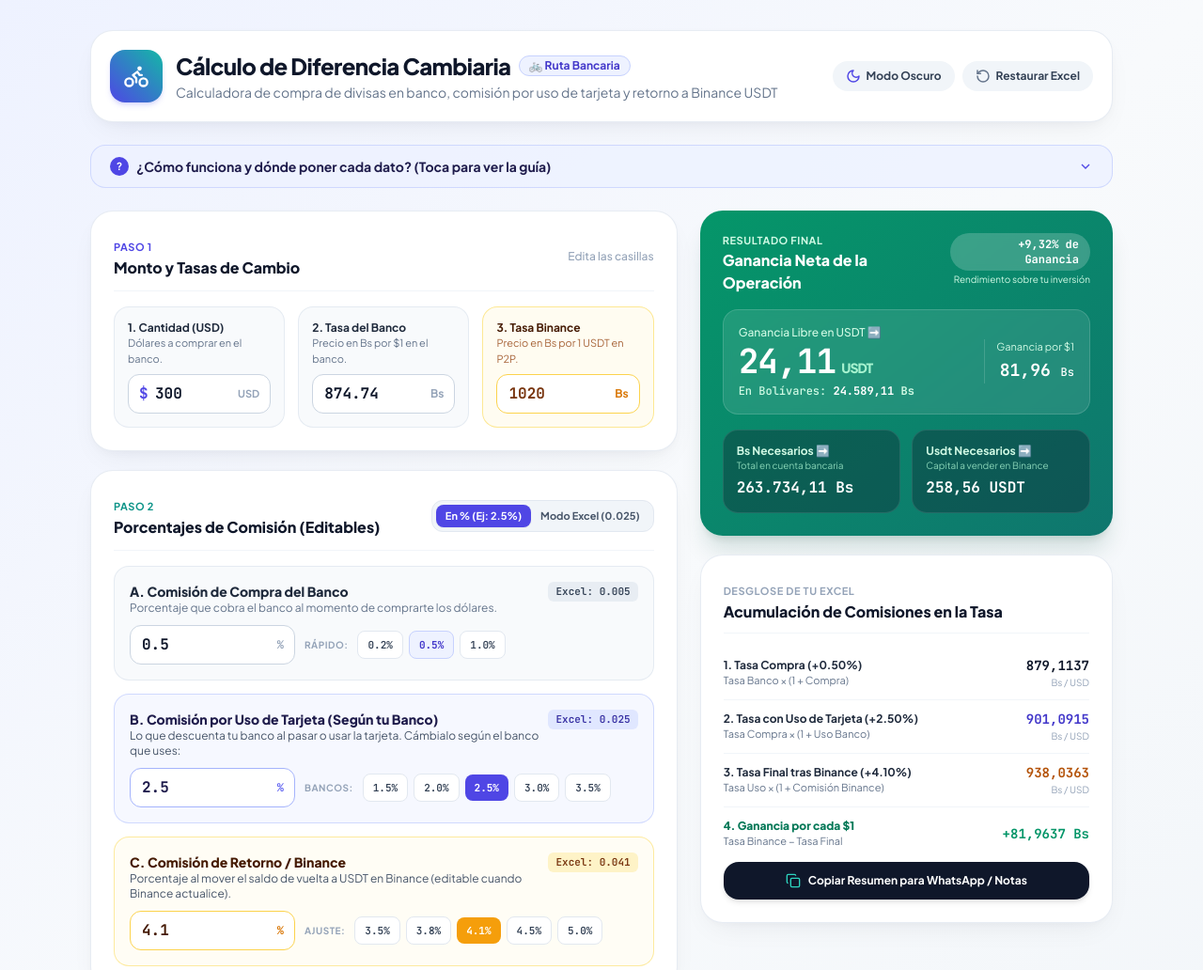
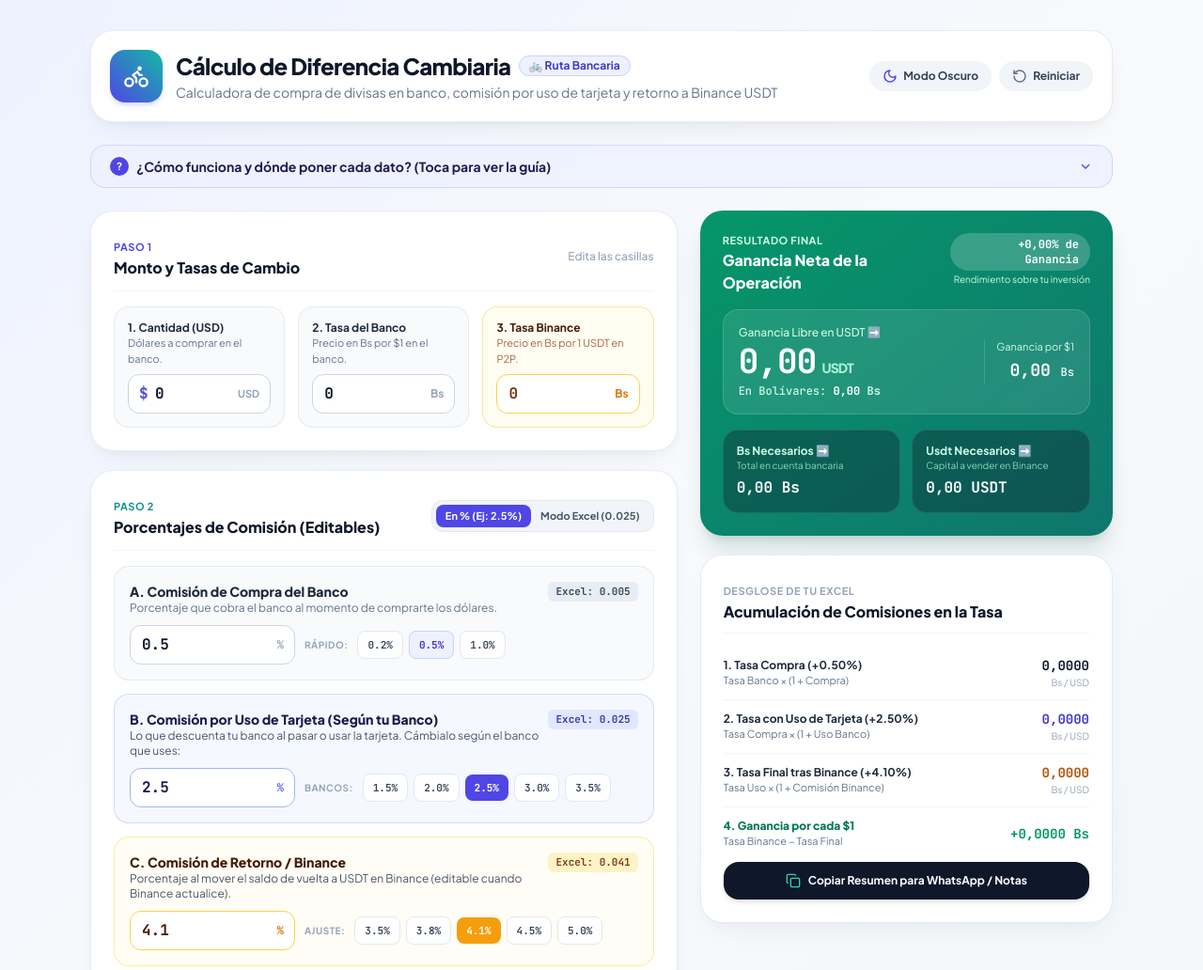
Before and after one commit to rhonnyjaimes/calculo-diferencia-cambiaria, a plain HTML site: page index.html in a window 1280 px wide. Shown: the top 1032 px of the page at 94% size. Drawn offline with nearby package versions, Linux system fonts and the light colour scheme.

Commit message:
Set default amount and exchange rates to 0 while keeping default commission percentages

```diff
--- a/index.html
+++ b/index.html
@@ -192,11 +192,11 @@
           <span id="themeText">Modo Oscuro</span>
         </button>
 
-        <button id="btnReset" title="Restaurar valores originales del Excel" class="px-3.5 py-2 rounded-2xl bg-slate-100 hover:bg-slate-200 active:scale-95 text-xs font-bold text-slate-700 transition flex items-center gap-1.5 shrink-0">
+        <button id="btnReset" title="Limpiar montos y restaurar comisiones por defecto" class="px-3.5 py-2 rounded-2xl bg-slate-100 hover:bg-slate-200 active:scale-95 text-xs font-bold text-slate-700 transition flex items-center gap-1.5 shrink-0">
           <svg xmlns="http://www.w3.org/2000/svg" class="w-4 h-4 text-slate-500" viewBox="0 0 24 24" fill="none" stroke="currentColor" stroke-width="2.2" stroke-linecap="round" stroke-linejoin="round">
             <path d="M3 12a9 9 0 1 0 9-9 9.75 9.75 0 0 0-6.74 2.74L3 8"/><path d="M3 3v5h5"/>
           </svg>
-          <span>Restaurar Excel</span>
+          <span>Reiniciar</span>
         </button>
       </div>
     </header>
@@ -259,9 +259,9 @@
                   type="number"
                   inputmode="decimal"
                   step="any"
-                  value="300"
+                  value="0"
                   class="w-full py-2 pl-7 pr-12 bg-white rounded-xl border border-slate-300 text-base font-mono font-extrabold text-slate-900 outline-none focus:border-indigo-600"
-                  placeholder="300"
+                  placeholder="0"
                 >
                 <span class="absolute right-3 text-[11px] font-bold text-slate-400">USD</span>
               </div>
@@ -281,9 +281,9 @@
                   type="number"
                   inputmode="decimal"
                   step="any"
-                  value="874.74"
+                  value="0"
                   class="w-full py-2 pl-3 pr-9 bg-white rounded-xl border border-slate-300 text-base font-mono font-extrabold text-slate-900 outline-none focus:border-indigo-600"
-                  placeholder="874.74"
+                  placeholder="0"
                 >
                 <span class="absolute right-3 text-xs font-bold text-slate-400">Bs</span>
               </div>
@@ -303,9 +303,9 @@
                   type="number"
                   inputmode="decimal"
                   step="any"
-                  value="1020"
+                  value="0"
                   class="w-full py-2 pl-3 pr-9 bg-white rounded-xl border border-amber-300 text-base font-mono font-extrabold text-amber-900 outline-none focus:border-amber-600"
-                  placeholder="1020"
+                  placeholder="0"
                 >
                 <span class="absolute right-3 text-xs font-bold text-amber-600">Bs</span>
               </div>
@@ -650,11 +650,11 @@
   </footer>
 
   <script>
-    // Valores originales de tu Excel
+    // Valores predeterminados: Montos y tasas en 0, comisiones predeterminadas del Excel
     const DEFAULTS = {
-      cantidad: 300,
-      tasaBanco: 874.74,
-      tasaBinance: 1020,
+      cantidad: 0,
+      tasaBanco: 0,
+      tasaBinance: 0,
       comCompraDec: 0.005, // 0.5%
       comUsoDec: 0.025,    // 2.5%
       comBinanceDec: 0.041 // 4.1%
@@ -755,7 +755,7 @@
         hero.className = "rounded-3xl p-5 sm:p-6 bg-gradient-to-br from-rose-600 to-red-700 text-white shadow-xl shadow-rose-900/15 transition-all duration-300 space-y-4";
       }
 
-      localStorage.setItem('diferencia_cambiaria_v2', JSON.stringify({
+      localStorage.setItem('diferencia_cambiaria_v3', JSON.stringify({
         cantidad, tasaBanco, tasaBinance, cCompra, cUso, cBinance, inputMode
       }));
     }
@@ -884,7 +884,7 @@
       const savedTheme = localStorage.getItem('diferencia_theme') || 'light';
       applyTheme(savedTheme);
       try {
-        const saved = JSON.parse(localStorage.getItem('diferencia_cambiaria_v2'));
+        const saved = JSON.parse(localStorage.getItem('diferencia_cambiaria_v3'));
         if (saved && typeof saved.cantidad === 'number') {
           elCantidad.value = saved.cantidad;
           elTasaBanco.value = saved.tasaBanco;
```
